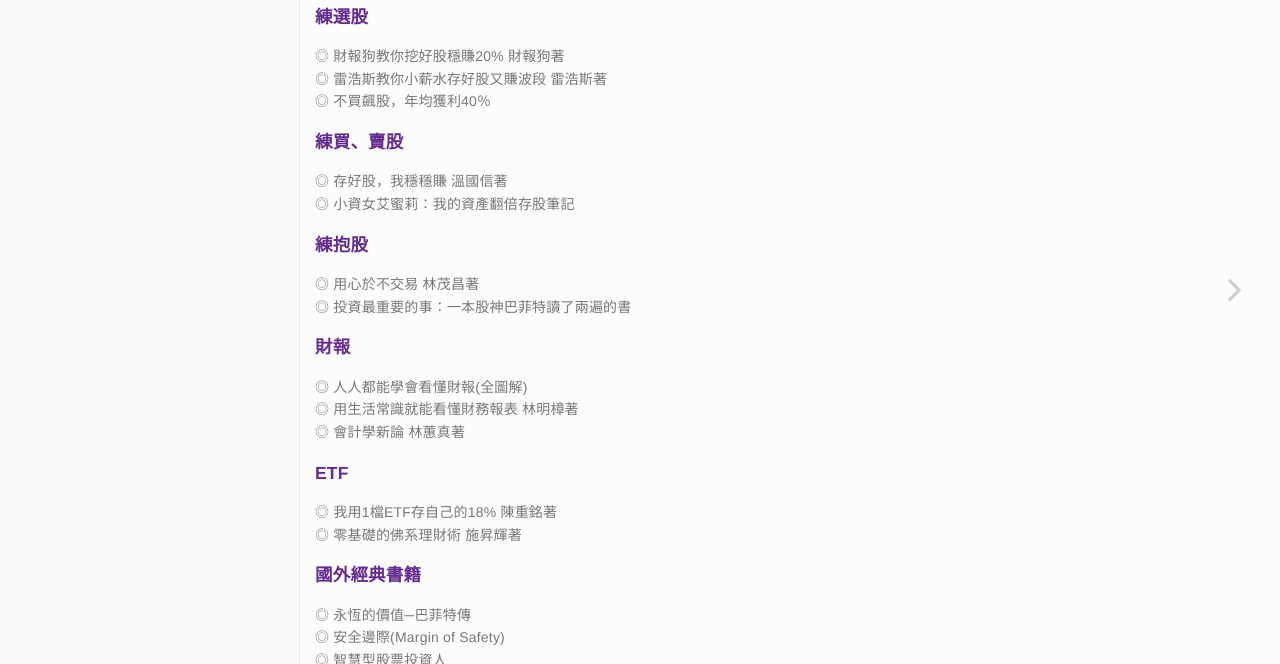
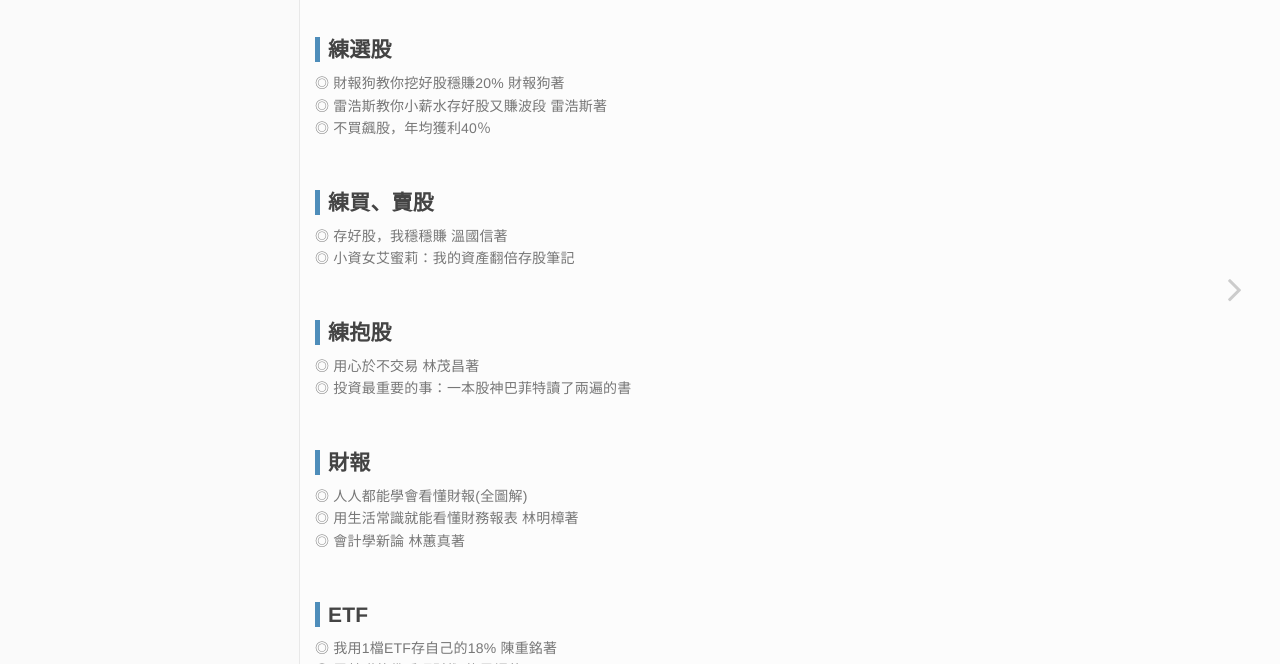
Before and after one commit to jasonblog/Tabby, a plain HTML site: page index.html in a window 1280 px wide. Shown: the part 136-800 px from the top of the page. Drawn offline with Linux system fonts and the light colour scheme; files whose address does not match are found by name; a web font is replaced by a local one.

Commit message:
Update documentation

```diff
--- a/index.html
+++ b/index.html
@@ -55,7 +55,7 @@
         data-chapter-title="Tabby 投資策略"
         data-filepath="README.md"
         data-basepath="."
-        data-revision="Sat Nov 09 2019 07:50:49 GMT+0800 (CST)"
+        data-revision="Sat Nov 09 2019 07:52:16 GMT+0800 (CST)"
         data-innerlanguage="">
 
 
@@ -139,24 +139,24 @@
                     <section class="normal" id="section-">
 
                         <h1 id="&#x6295;&#x8CC7;&#x7B56;&#x7565;">&#x6295;&#x8CC7;&#x7B56;&#x7565;</h1>
-<h4 id="&#x7DF4;&#x9078;&#x80A1;">&#x7DF4;&#x9078;&#x80A1;<br></h4>
+<h3 id="&#x7DF4;&#x9078;&#x80A1;">&#x7DF4;&#x9078;&#x80A1;<br></h3>
 <p>&#x25CE; &#x8CA1;&#x5831;&#x72D7;&#x6559;&#x4F60;&#x6316;&#x597D;&#x80A1;&#x7A69;&#x8CFA;20% &#x8CA1;&#x5831;&#x72D7;&#x8457;<br>
 &#x25CE; &#x96F7;&#x6D69;&#x65AF;&#x6559;&#x4F60;&#x5C0F;&#x85AA;&#x6C34;&#x5B58;&#x597D;&#x80A1;&#x53C8;&#x8CFA;&#x6CE2;&#x6BB5; &#x96F7;&#x6D69;&#x65AF;&#x8457;<br>
 &#x25CE; &#x4E0D;&#x8CB7;&#x98C6;&#x80A1;&#xFF0C;&#x5E74;&#x5747;&#x7372;&#x5229;40&#xFF05;<br></p>
-<h4 id="&#x7DF4;&#x8CB7;&#x3001;&#x8CE3;&#x80A1;">&#x7DF4;&#x8CB7;&#x3001;&#x8CE3;&#x80A1;<br></h4>
+<h3 id="&#x7DF4;&#x8CB7;&#x3001;&#x8CE3;&#x80A1;">&#x7DF4;&#x8CB7;&#x3001;&#x8CE3;&#x80A1;<br></h3>
 <p>&#x25CE; &#x5B58;&#x597D;&#x80A1;&#xFF0C;&#x6211;&#x7A69;&#x7A69;&#x8CFA; &#x6EAB;&#x570B;&#x4FE1;&#x8457;<br>
 &#x25CE; &#x5C0F;&#x8CC7;&#x5973;&#x827E;&#x871C;&#x8389;&#xFF1A;&#x6211;&#x7684;&#x8CC7;&#x7522;&#x7FFB;&#x500D;&#x5B58;&#x80A1;&#x7B46;&#x8A18;<br></p>
-<h4 id="&#x7DF4;&#x62B1;&#x80A1;">&#x7DF4;&#x62B1;&#x80A1;<br></h4>
+<h3 id="&#x7DF4;&#x62B1;&#x80A1;">&#x7DF4;&#x62B1;&#x80A1;<br></h3>
 <p>&#x25CE; &#x7528;&#x5FC3;&#x65BC;&#x4E0D;&#x4EA4;&#x6613; &#x6797;&#x8302;&#x660C;&#x8457;<br>
 &#x25CE; &#x6295;&#x8CC7;&#x6700;&#x91CD;&#x8981;&#x7684;&#x4E8B;&#xFF1A;&#x4E00;&#x672C;&#x80A1;&#x795E;&#x5DF4;&#x83F2;&#x7279;&#x8B80;&#x4E86;&#x5169;&#x904D;&#x7684;&#x66F8;<br></p>
-<h4 id="&#x8CA1;&#x5831;">&#x8CA1;&#x5831;<br></h4>
+<h3 id="&#x8CA1;&#x5831;">&#x8CA1;&#x5831;<br></h3>
 <p>&#x25CE; &#x4EBA;&#x4EBA;&#x90FD;&#x80FD;&#x5B78;&#x6703;&#x770B;&#x61C2;&#x8CA1;&#x5831;(&#x5168;&#x5716;&#x89E3;)<br>
 &#x25CE; &#x7528;&#x751F;&#x6D3B;&#x5E38;&#x8B58;&#x5C31;&#x80FD;&#x770B;&#x61C2;&#x8CA1;&#x52D9;&#x5831;&#x8868; &#x6797;&#x660E;&#x6A1F;&#x8457;<br>
 &#x25CE; &#x6703;&#x8A08;&#x5B78;&#x65B0;&#x8AD6; &#x6797;&#x8559;&#x771F;&#x8457;<br></p>
-<h4 id="etf">ETF<br></h4>
+<h3 id="etf">ETF<br></h3>
 <p>&#x25CE; &#x6211;&#x7528;1&#x6A94;ETF&#x5B58;&#x81EA;&#x5DF1;&#x7684;18% &#x9673;&#x91CD;&#x9298;&#x8457;<br>
 &#x25CE; &#x96F6;&#x57FA;&#x790E;&#x7684;&#x4F5B;&#x7CFB;&#x7406;&#x8CA1;&#x8853; &#x65BD;&#x6607;&#x8F1D;&#x8457;<br></p>
-<h4 id="&#x570B;&#x5916;&#x7D93;&#x5178;&#x66F8;&#x7C4D;">&#x570B;&#x5916;&#x7D93;&#x5178;&#x66F8;&#x7C4D;<br></h4>
+<h3 id="&#x570B;&#x5916;&#x7D93;&#x5178;&#x66F8;&#x7C4D;">&#x570B;&#x5916;&#x7D93;&#x5178;&#x66F8;&#x7C4D;<br></h3>
 <p>&#x25CE; &#x6C38;&#x6046;&#x7684;&#x50F9;&#x503C;&#x2500;&#x5DF4;&#x83F2;&#x7279;&#x50B3;<br>
 &#x25CE; &#x5B89;&#x5168;&#x908A;&#x969B;(Margin of Safety)<br>
 &#x25CE; &#x667A;&#x6167;&#x578B;&#x80A1;&#x7968;&#x6295;&#x8CC7;&#x4EBA;<br>
```
Also changed, not shown: ETF/etf.html (+1 -1 lines).
